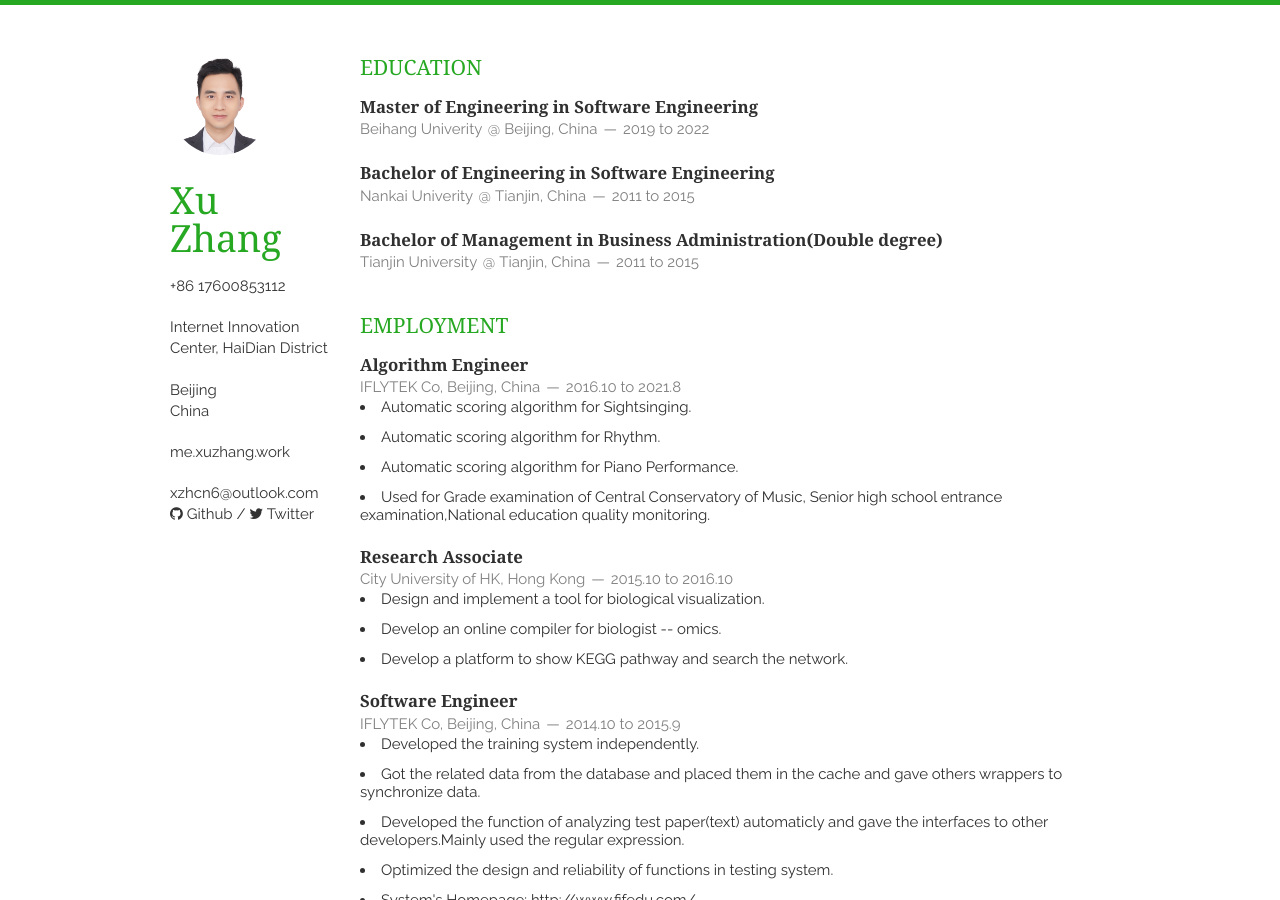
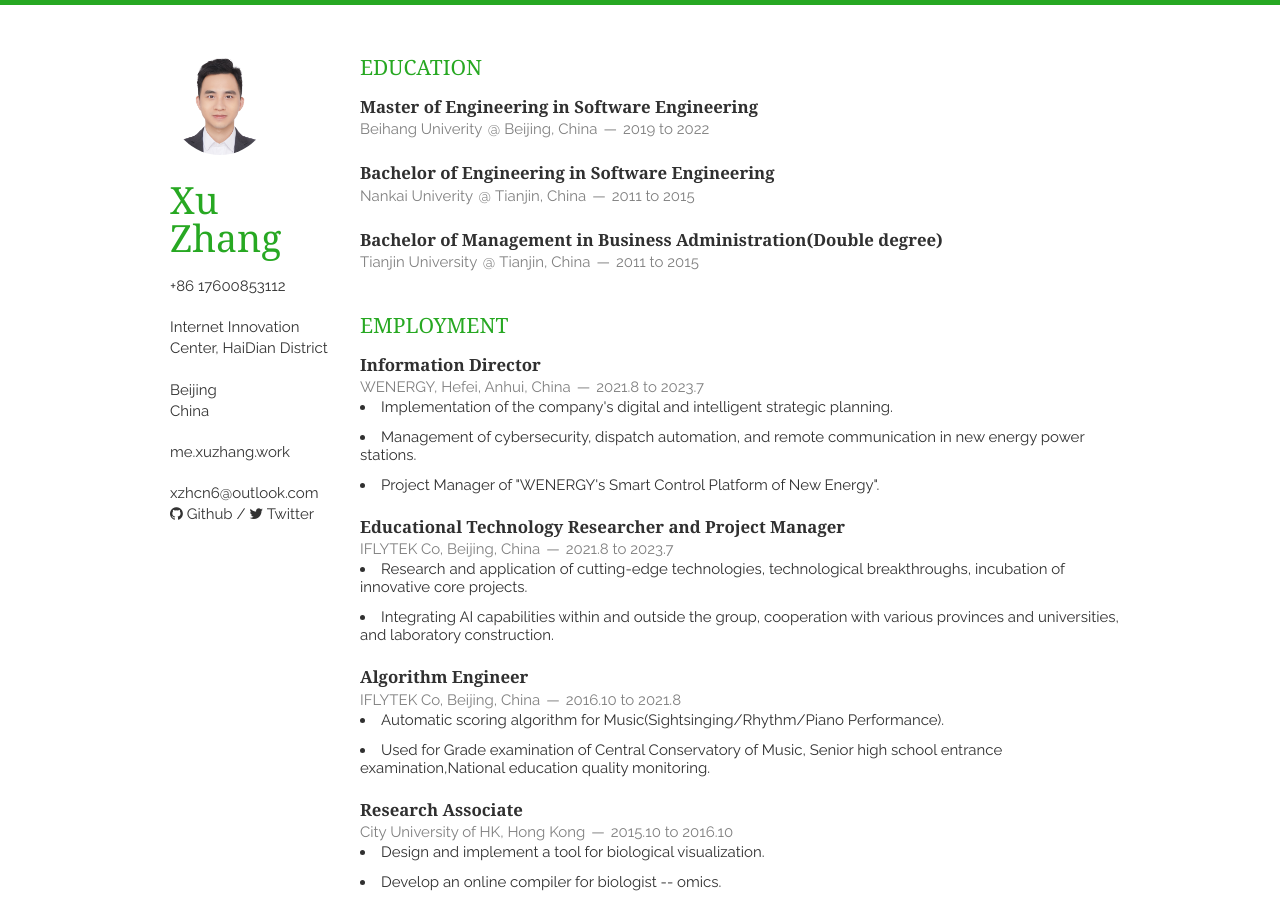
Before and after one commit to xzhcn6/vitae, a Jekyll site: the page built from index.html, in a window 1280 px wide and 900 px high. Built offline with Jekyll 4.4.1, drawn with Linux system fonts in a browser that asks for light colours; nearby versions of some CDN libraries; Markdown is read by kramdown in place of the engine named in the settings; the list of posts is cut into pages by our own code.

Commit message:
Update employment.html

```diff
--- a/_includes/employment.html
+++ b/_includes/employment.html
@@ -1,14 +1,33 @@
 <section class="thirteen columns">
     <h1>Employment</h1>
+     <article>
+        <header>
+            <h1>Information Director</h1>
+            <span><address>WENERGY, Hefei, Anhui, China</address><time>2021.8 to 2023.7</time></span>
+        </header>
+        <p>
+            <li>Implementation of the company's digital and intelligent strategic planning.
+            <li>Management of cybersecurity, dispatch automation, and remote communication in new energy power stations.
+	<li> Project Manager of  "WENERGY's Smart Control Platform of  New Energy".
+        </p>
+    </article>
+    <article>
+        <header>
+            <h1>Educational Technology Researcher and Project Manager</h1>
+            <span><address>IFLYTEK Co, Beijing, China</address><time>2021.8 to 2023.7</time></span>
+        </header>
+        <p>
+            <li>Research and application of cutting-edge technologies, technological breakthroughs, incubation of innovative core projects.
+            <li>Integrating AI capabilities within and outside the group, cooperation with various provinces and universities, and laboratory construction.
+        </p>
+    </article>
     <article>
         <header>
             <h1>Algorithm Engineer</h1>
             <span><address>IFLYTEK Co, Beijing, China</address><time>2016.10 to 2021.8</time></span>
         </header>
         <p>
-            <li>Automatic scoring algorithm for Sightsinging.
-            <li>Automatic scoring algorithm for Rhythm.
-            <li>Automatic scoring algorithm for Piano Performance.
+            <li>Automatic scoring algorithm for Music(Sightsinging/Rhythm/Piano Performance).
             <li>Used for Grade examination of Central Conservatory of Music, Senior high school entrance examination,National education quality monitoring.
         </p>
     </article>
```
